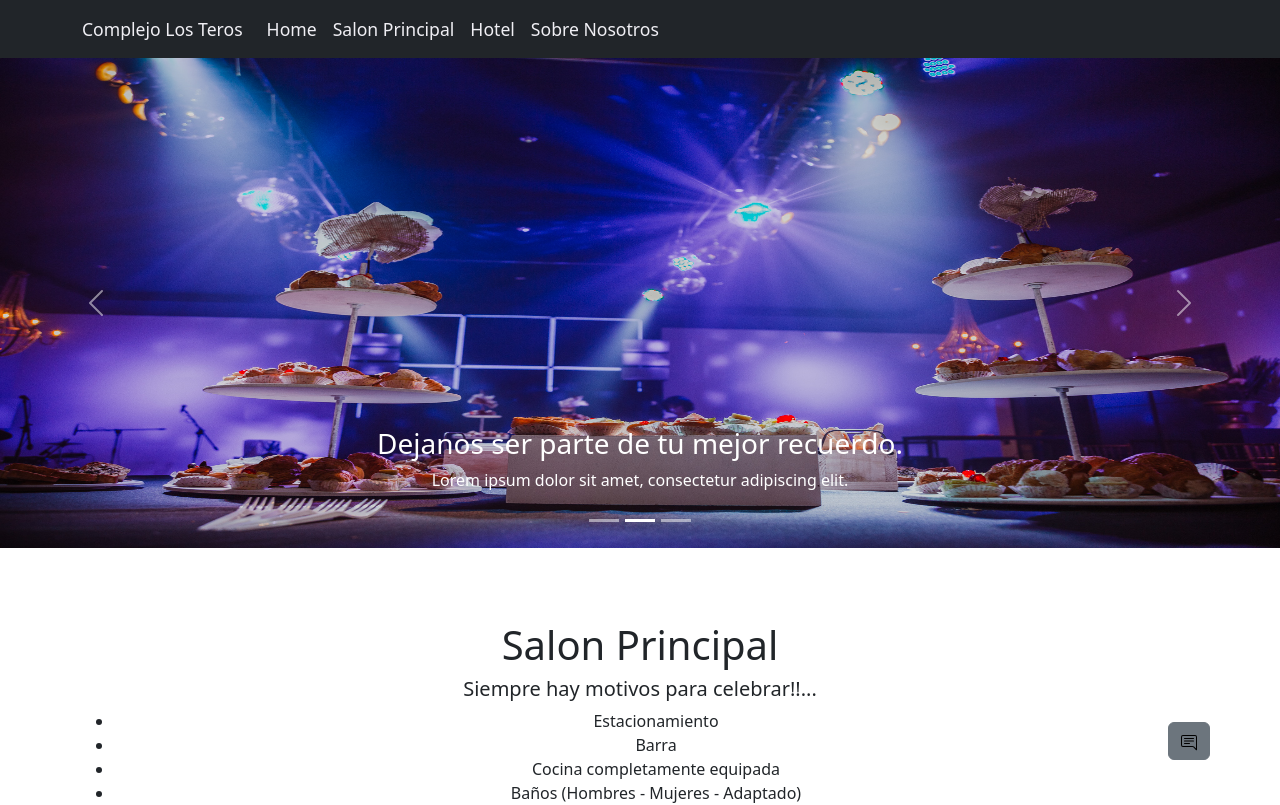
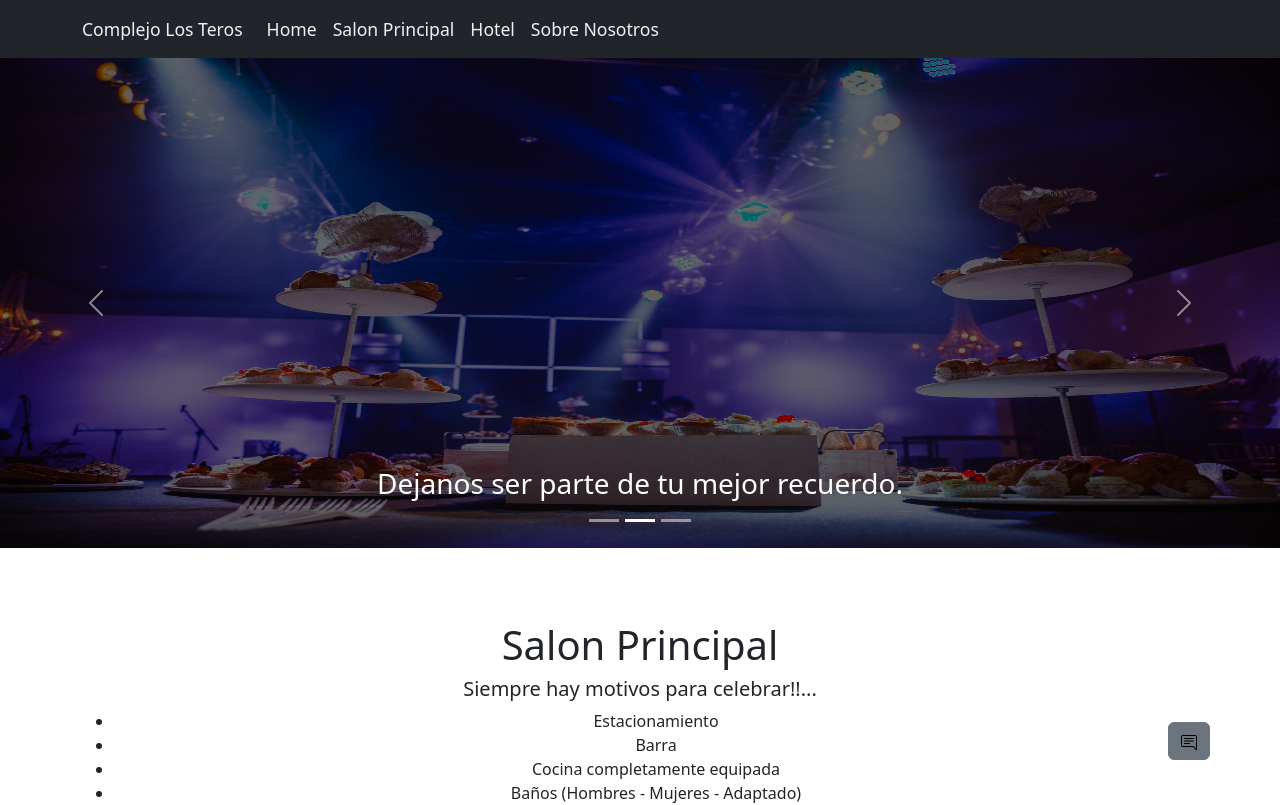
Before and after one commit to EcheCostabel/losTeros, a React (Create React App) app: page / in a window 1280 px wide. Shown: the top 805 px of the page. Built offline with nearby package versions, Linux system fonts and the light colour scheme.

Commit message:
Filtro carrusel

```diff
--- a/src/components/Carousel/carousel.css
+++ b/src/components/Carousel/carousel.css
@@ -6,4 +6,5 @@
     display: block;
     width: 100%;
     height: 100%;
+    filter: brightness(0.5);
 }
--- a/src/components/Carousel/carousel.js
+++ b/src/components/Carousel/carousel.js
@@ -15,7 +15,7 @@ function Carousell() {
         />
         <Carousel.Caption>
           <h3>Organizamos tu fiesta en nuestro salón completamente equipado para vos!</h3>
-          <p>Nulla vitae elit libero, a pharetra augue mollis interdum.</p>
+          {/* <p>Nulla vitae elit libero, a pharetra augue mollis interdum.</p> */}
         </Carousel.Caption>
       </Carousel.Item>
       <Carousel.Item className='carou'>
@@ -27,7 +27,7 @@ function Carousell() {
 
         <Carousel.Caption>
           <h3>Dejanos ser parte de tu mejor recuerdo.</h3>
-          <p>Lorem ipsum dolor sit amet, consectetur adipiscing elit.</p>
+          {/* <p>Lorem ipsum dolor sit amet, consectetur adipiscing elit.</p> */}
         </Carousel.Caption>
       </Carousel.Item>
       <Carousel.Item className='carou'>
@@ -39,9 +39,9 @@ function Carousell() {
 
         <Carousel.Caption>
           <h3>Third slide label</h3>
-          <p>
+          {/* <p>
             Praesent commodo cursus magna, vel scelerisque nisl consectetur.
-          </p>
+          </p> */}
         </Carousel.Caption>
       </Carousel.Item>
     </Carousel>
```
Also changed, not shown: src/components/NavBar/navBar.css (line endings or trailing spaces).
